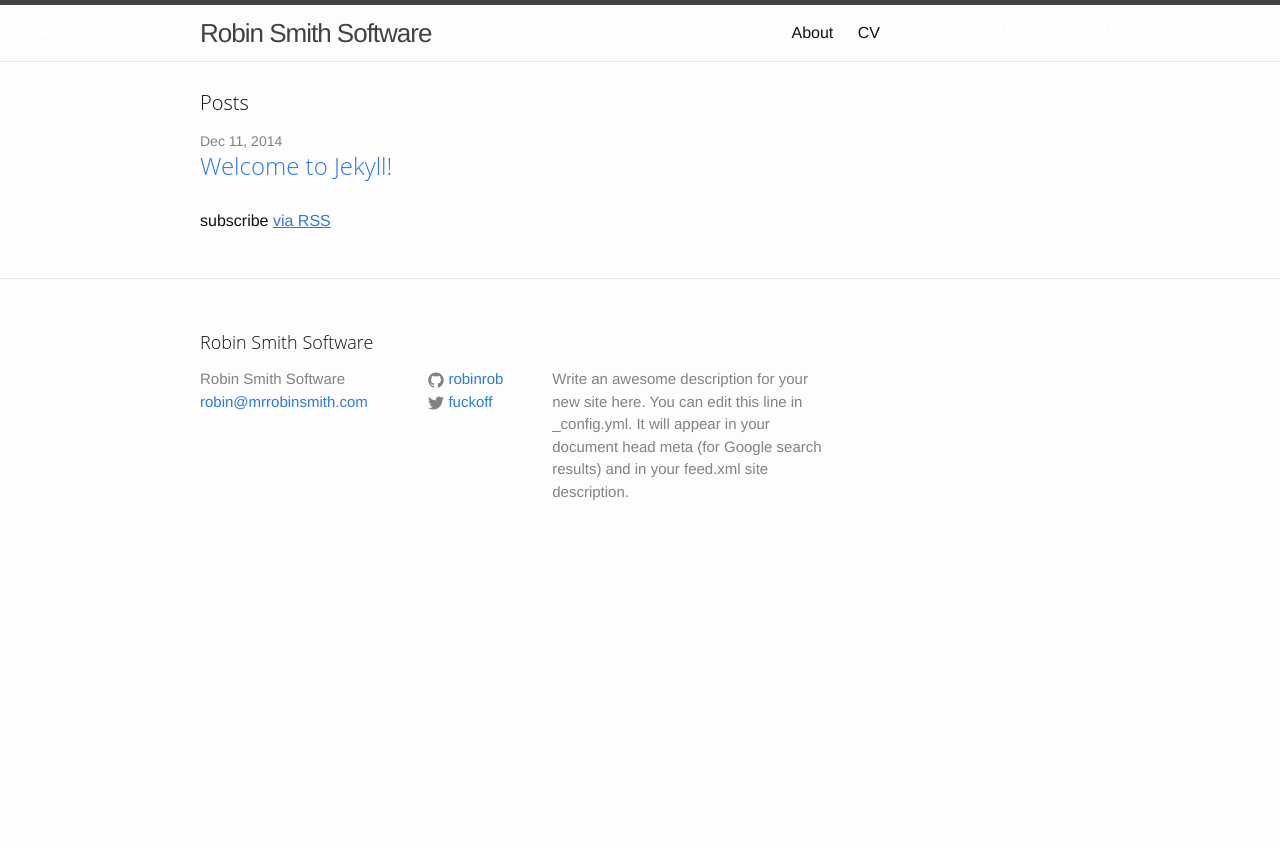
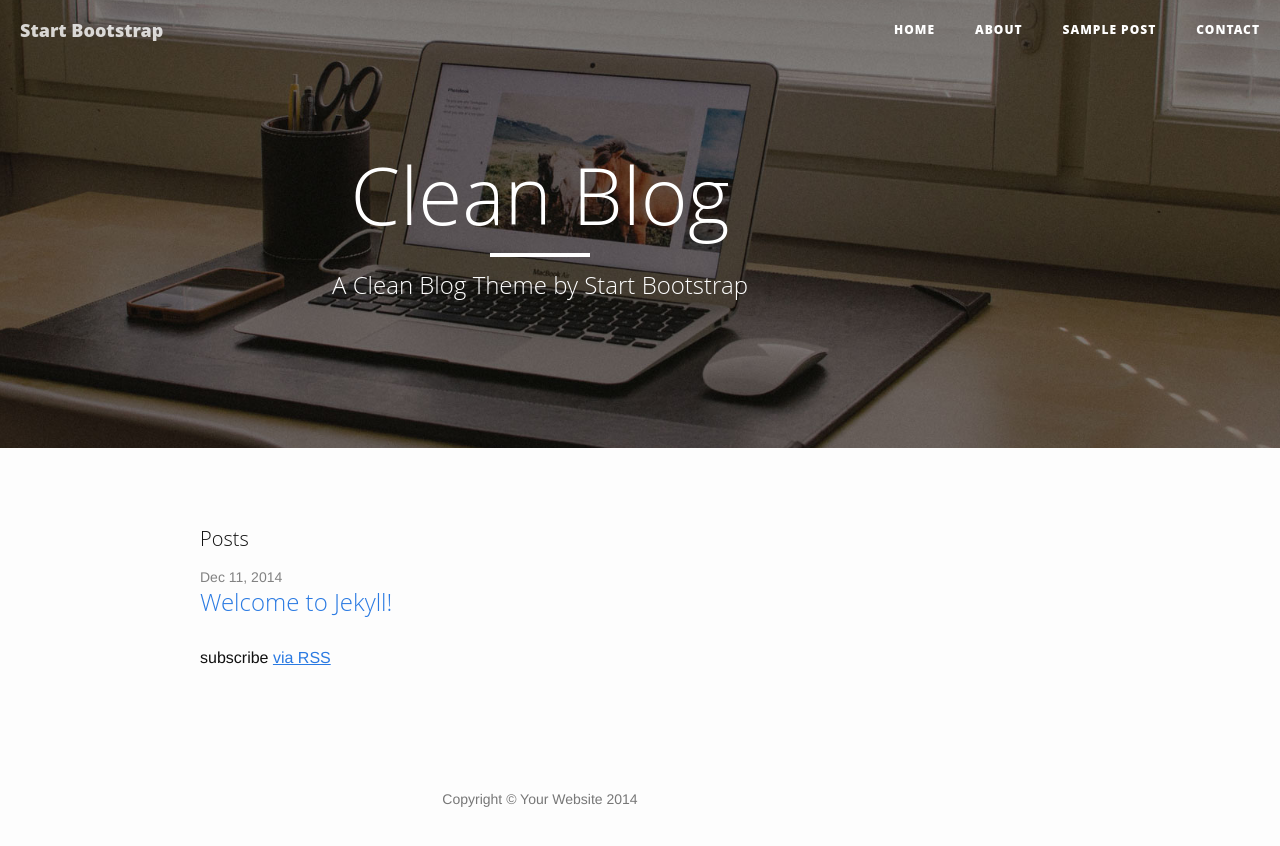
Before and after one commit to robinrob/rsmithio, a Jekyll site: the page built from index.html, in a window 1280 px wide. Shown: the top 846 px of the page. Built offline with Jekyll 4.4.1, drawn with Linux system fonts in a browser that asks for light colours; nearby versions of some CDN libraries; library files that are not in the unit come from our copies.

Commit message:
Auto-update.

```diff
--- /dev/null
+++ b/_includes/clean-blog-footer.html
@@ -0,0 +1,45 @@
+<!-- Footer -->
+<footer>
+    <div class="container">
+        <div class="row">
+            <div class="col-lg-8 col-lg-offset-2 col-md-10 col-md-offset-1">
+                <ul class="list-inline text-center">
+                    <li>
+                        <a href="#">
+                                <span class="fa-stack fa-lg">
+                                    <i class="fa fa-circle fa-stack-2x"></i>
+                                    <i class="fa fa-twitter fa-stack-1x fa-inverse"></i>
+                                </span>
+                        </a>
+                    </li>
+                    <li>
+                        <a href="#">
+                                <span class="fa-stack fa-lg">
+                                    <i class="fa fa-circle fa-stack-2x"></i>
+                                    <i class="fa fa-facebook fa-stack-1x fa-inverse"></i>
+                                </span>
+                        </a>
+                    </li>
+                    <li>
+                        <a href="#">
+                                <span class="fa-stack fa-lg">
+                                    <i class="fa fa-circle fa-stack-2x"></i>
+                                    <i class="fa fa-github fa-stack-1x fa-inverse"></i>
+                                </span>
+                        </a>
+                    </li>
+                </ul>
+                <p class="copyright text-muted">Copyright &copy; Your Website 2014</p>
+            </div>
+        </div>
+    </div>
+</footer>
+
+<!-- jQuery -->
+<script src="js/jquery.js"></script>
+
+<!-- Bootstrap Core JavaScript -->
+<script src="js/bootstrap.min.js"></script>
+
+<!-- Custom Theme JavaScript -->
+<script src="js/clean-blog.min.js"></script>
--- /dev/null
+++ b/_includes/clean-blog-header.html
@@ -0,0 +1,15 @@
+<!-- Page Header -->
+<!-- Set your background image for this header on the line below. -->
+<header class="intro-header" style="background-image: url('img/home-bg.jpg')">
+    <div class="container">
+        <div class="row">
+            <div class="col-lg-8 col-lg-offset-2 col-md-10 col-md-offset-1">
+                <div class="site-heading">
+                    <h1>Clean Blog</h1>
+                    <hr class="small">
+                    <span class="subheading">A Clean Blog Theme by Start Bootstrap</span>
+                </div>
+            </div>
+        </div>
+    </div>
+</header>
--- /dev/null
+++ b/_includes/clean-blog-nav.html
@@ -0,0 +1,35 @@
+<!-- Navigation -->
+<nav class="navbar navbar-default navbar-custom navbar-fixed-top">
+    <div class="container-fluid">
+        <!-- Brand and toggle get grouped for better mobile display -->
+        <div class="navbar-header page-scroll">
+            <button type="button" class="navbar-toggle" data-toggle="collapse" data-target="#bs-example-navbar-collapse-1">
+                <span class="sr-only">Toggle navigation</span>
+                <span class="icon-bar"></span>
+                <span class="icon-bar"></span>
+                <span class="icon-bar"></span>
+            </button>
+            <a class="navbar-brand" href="index.html">Start Bootstrap</a>
+        </div>
+
+        <!-- Collect the nav links, forms, and other content for toggling -->
+        <div class="collapse navbar-collapse" id="bs-example-navbar-collapse-1">
+            <ul class="nav navbar-nav navbar-right">
+                <li>
+                    <a href="index.html">Home</a>
+                </li>
+                <li>
+                    <a href="about.html">About</a>
+                </li>
+                <li>
+                    <a href="post.html">Sample Post</a>
+                </li>
+                <li>
+                    <a href="contact.html">Contact</a>
+                </li>
+            </ul>
+        </div>
+        <!-- /.navbar-collapse -->
+    </div>
+    <!-- /.container -->
+</nav>
--- /dev/null
+++ b/_layouts/clean-blog.html
@@ -0,0 +1,22 @@
+<!DOCTYPE html>
+<html>
+
+  {% include head.html %}
+
+  <body>
+
+    {% include clean-blog-header.html %}
+
+    {% include clean-blog-nav.html %}
+
+    <div class="page-content">
+      <div class="wrapper">
+        {{ content }}
+      </div>
+    </div>
+
+    {% include clean-blog-footer.html %}
+
+  </body>
+
+</html>
--- a/index.html
+++ b/index.html
@@ -1,42 +1,6 @@
 ---
-layout: default
+layout: clean-blog
 ---
-
-<!-- Navigation -->
-<nav class="navbar navbar-default navbar-custom navbar-fixed-top">
-    <div class="container-fluid">
-        <!-- Brand and toggle get grouped for better mobile display -->
-        <div class="navbar-header page-scroll">
-            <button type="button" class="navbar-toggle" data-toggle="collapse" data-target="#bs-example-navbar-collapse-1">
-                <span class="sr-only">Toggle navigation</span>
-                <span class="icon-bar"></span>
-                <span class="icon-bar"></span>
-                <span class="icon-bar"></span>
-            </button>
-            <a class="navbar-brand" href="index.html">Start Bootstrap</a>
-        </div>
-
-        <!-- Collect the nav links, forms, and other content for toggling -->
-        <div class="collapse navbar-collapse" id="bs-example-navbar-collapse-1">
-            <ul class="nav navbar-nav navbar-right">
-                <li>
-                    <a href="index.html">Home</a>
-                </li>
-                <li>
-                    <a href="about.html">About</a>
-                </li>
-                <li>
-                    <a href="post.html">Sample Post</a>
-                </li>
-                <li>
-                    <a href="contact.html">Contact</a>
-                </li>
-            </ul>
-        </div>
-        <!-- /.navbar-collapse -->
-    </div>
-    <!-- /.container -->
-</nav>
 
 <div class="home">
 
```
Also changed, not shown: _includes/clean-blog-head.html (added, +29 -0 lines), img/about-bg.jpg (added), img/contact-bg.jpg (added), img/home-bg.jpg (added), img/post-bg.jpg (added), img/post-sample-image.jpg (added).
